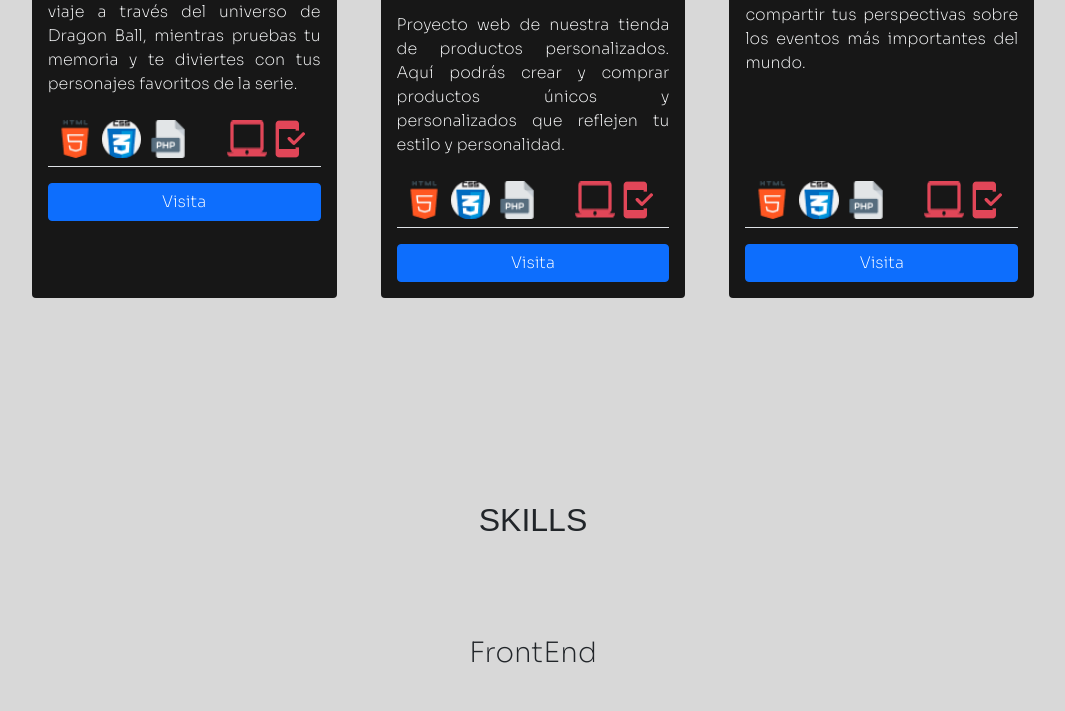
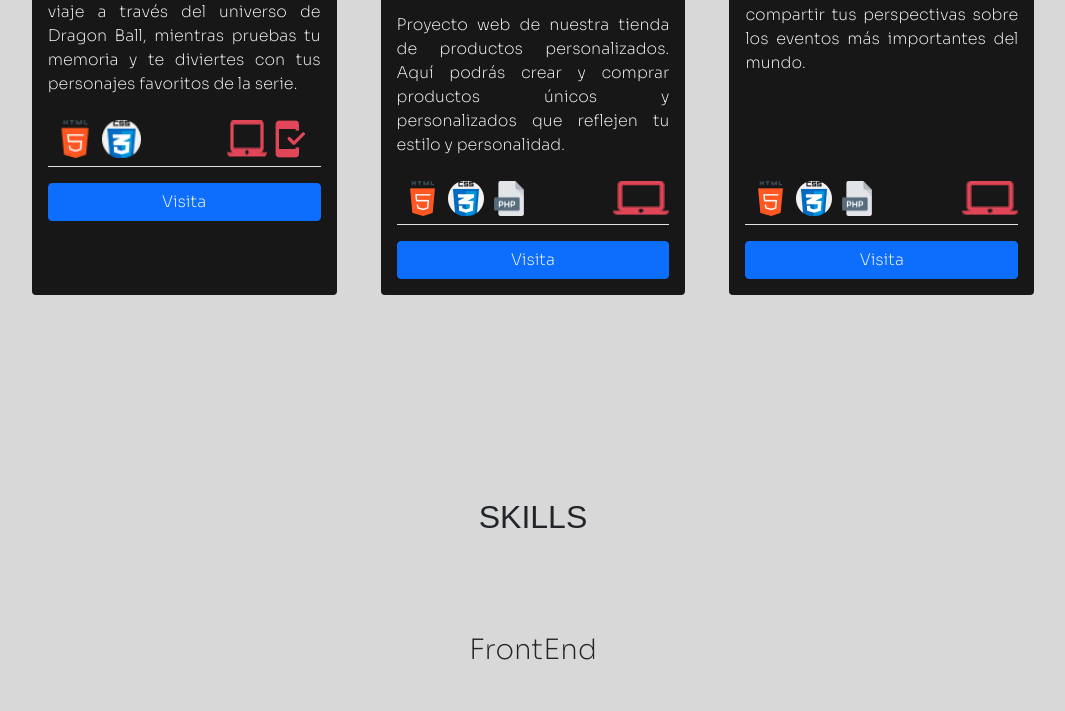
Before and after one commit to aguilator69/portafolio, a plain HTML site: page index.html in a window 1280 px wide. Shown: the part 1836-2547 px from the top of the page, without its empty margins (107-1172 px from the left). Drawn offline with nearby package versions, Linux system fonts and the light colour scheme; a web font is replaced by a local one.

Commit message:
enlaces añadidos

```diff
--- a/index.html
+++ b/index.html
@@ -145,8 +145,7 @@
                             diviertes con tus personajes favoritos de la serie.</p>
                         <div class="d-flex justify-content-between border-bottom p-2">
                             <div class="d-flex justify-content-evenly"><img src="img/html.png" alt="html"
-                                    class="me-2"><img src="img/css.png" alt="css" class="me-2"><img src="img/php.png"
-                                    alt="php" class="me-2"></div>
+                                    class="me-2"><img src="img/css.png" alt="css" class="me-2"></div>
                             <div class="d-flex justify-content-evenly"><img src="img/laptop.png" alt="movil"
                                     class="me-2"><img src="img/movil.png" alt="movil" class="me-2"></div>
 
@@ -174,10 +173,10 @@
                                         class="me-2"><img src="img/css.png" alt="css" class="me-2"><img
                                         src="img/php.png" alt="php" class="me-2"></div>
                                 <div class="d-flex justify-content-evenly "><img src="img/laptop.png" alt="movil"
-                                        class="me-2"><img src="img/movil.png" alt="movil" class="me-2">
+                                        class="me-2">
                                 </div>
                             </div>
-                            <button class="btn btn-primary col-12 rounded mt-3">Visita</button>
+                            <a href="https://github.com/aguilator69/botiga"><button class="btn btn-primary col-12 rounded mt-3">Visita</button></a>
 
 
                         </div>
@@ -203,10 +202,10 @@
                                         class="me-2"><img src="img/css.png" alt="css" class="me-2"><img
                                         src="img/php.png" alt="php" class="me-2"></div>
                                 <div class="d-flex justify-content-evenly "><img src="img/laptop.png" alt="movil"
-                                        class="me-2"><img src="img/movil.png" alt="movil" class="me-2">
+                                        class="me-2">
                                 </div>
                             </div>
-                            <button class="btn btn-primary col-12 rounded mt-3">Visita</button>
+                            <a href="https://github.com/aguilator69/noticias"><button class="btn btn-primary col-12 rounded mt-3">Visita</button></a>
 
                         </div>
                     </div>
@@ -322,9 +321,9 @@
                 <p class="my-auto">© David Aguilar</p>
             </div>
             <div class="d-flex my-auto justify-content-evenly">
-                <img src="img/instagram.svg" alt="" class="mx-2">
-                <img src="img/linkedin.svg" alt="" class="mx-2">
-                <img src="img/email.svg" alt="" class="mx-2">
+                <a href="https://www.instagram.com/"></a><img src="img/instagram.svg" alt="" class="mx-2">
+                <a href="https://www.linkedin.com/"><img src="img/linkedin.svg" alt="" class="mx-2"></a>
+                <a href="https://github.com/aguilator69"><img src="img/iconGithub.png" alt="" class="mx-2"></a>
 
             </div>
         </div>
```
Also changed, not shown: img/iconGithub.png (added).
